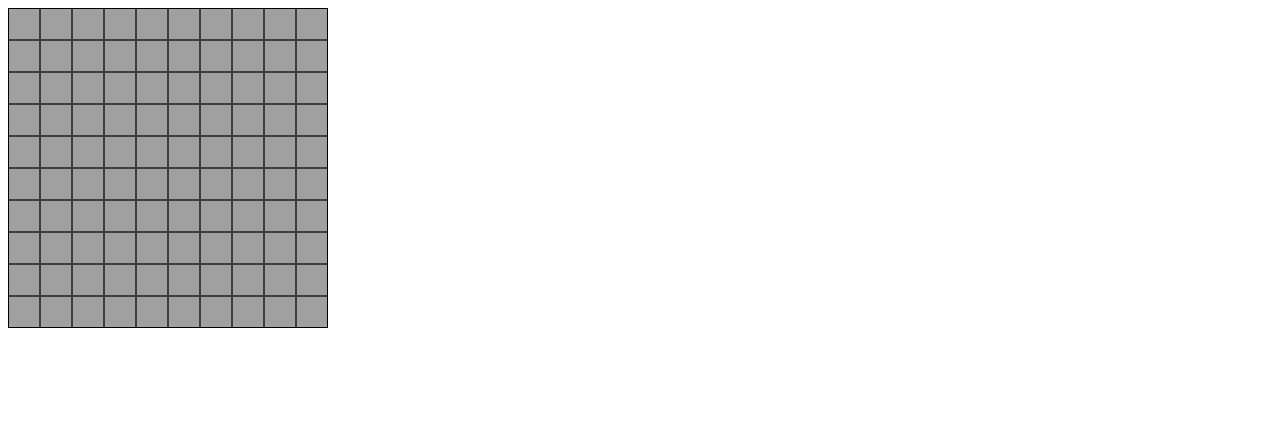
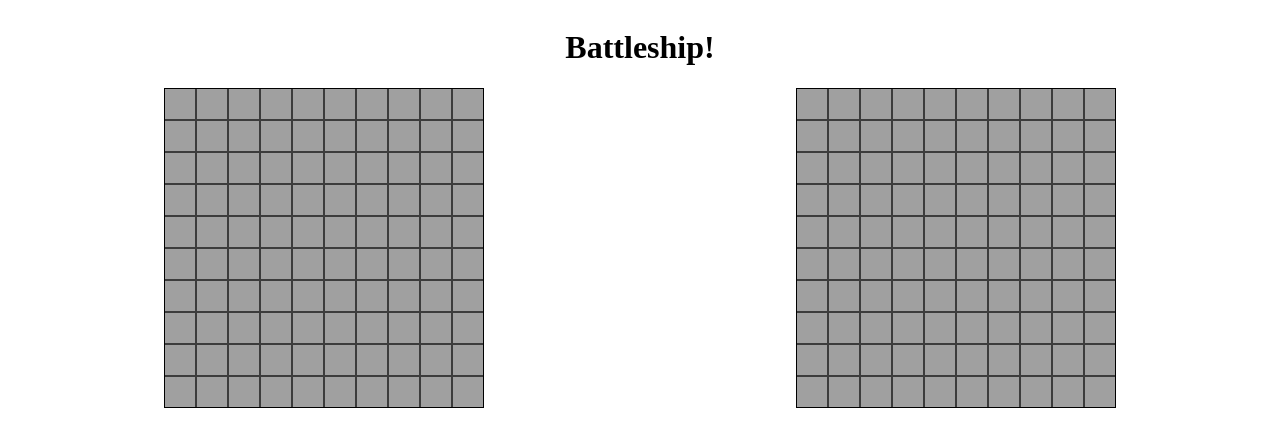
Before and after one commit to nhsegal/battleship, a website built with webpack: page src/template.html in a window 1280 px wide. Built offline with nearby package versions, Linux system fonts and the light colour scheme.

Commit message:
Index.js builds gameboards

```diff
--- a/package.json
+++ b/package.json
@@ -1,7 +1,6 @@
 {
   "name": "battleship",
   "version": "1.0.0",
-  "type": "module",
   "description": "",
   "main": "index.js",
   "scripts": {
--- a/src/index.js
+++ b/src/index.js
@@ -1,4 +1,17 @@
-import game from './gamePlay';
+//import game from './gamePlay';
 import './styles.css';
 
-console.log('here')
+const playerGameboard = document.getElementById('playerGameboard');
+const cpuGameboard = document.getElementById('cpuGameboard');
+
+const makeGameboard = function (someDiv){
+  for (let i = 0; i<100; i++){
+    let cell = document.createElement("div");
+    cell.id = someDiv.id+i;
+    //cell.addEventListener("click", null, options);
+    someDiv.append(cell);
+  }
+}
+
+makeGameboard(playerGameboard);
+makeGameboard(cpuGameboard);
--- a/src/styles.css
+++ b/src/styles.css
@@ -1,9 +1,12 @@
+body{
+  display: grid;
 
-#border{
+}
+.border{
  background-color: black;
  width: 320px;
 }
-#gameboard{
+.gameboard{
   background: rgb(60,60,60);
   display: grid;
   grid-template-columns: repeat(10, 30px);
@@ -11,7 +14,15 @@
   gap: 2px;
   border: 1px solid black;
 }
-#gameboard > div {
+.gameboard > div {
   background-color:  rgb(160,160,160);
   padding: 10px;
 }
+#top{
+  text-align: center;
+}
+#middle{
+  display: grid;
+  justify-items: center;
+  grid-template-columns: 1fr 1fr
+}
--- a/src/template.html
+++ b/src/template.html
@@ -1,117 +1,23 @@
 <!DOCTYPE html>
 <html lang="en">
   <head>
-  <meta charset="UTF-8">
-  <meta http-equiv="X-UA-Compatible" content="IE=edge">
-  <meta name="viewport" content="width=device-width, initial-scale=1.0">
+    <meta charset="UTF-8" />
+    <meta http-equiv="X-UA-Compatible" content="IE=edge" />
+    <meta name="viewport" content="width=device-width, initial-scale=1.0" />
     <title><%= htmlWebpackPlugin.options.title %></title>
-  <link rel="stylesheet" href="styles.css">
+    <link rel="stylesheet" href="styles.css" />
   </head>
   <body>
-  <div id="border">
-    <div id="gameboard">
-      <div></div>
-      <div></div>
-      <div></div>
-      <div></div>
-      <div></div>
-      <div></div>
-      <div></div>
-      <div></div>
-      <div></div>
-      <div></div>
-      <div></div>
-      <div></div>
-      <div></div>
-      <div></div>
-      <div></div>
-      <div></div>
-      <div></div>
-      <div></div>
-      <div></div>
-      <div></div>
-      <div></div>
-      <div></div>
-      <div></div>
-      <div></div>
-      <div></div>
-      <div></div>
-      <div></div>
-      <div></div>
-      <div></div>
-      <div></div>
-      <div></div>
-      <div></div>
-      <div></div>
-      <div></div>
-      <div></div>
-      <div></div>
-      <div></div>
-      <div></div>
-      <div></div>
-      <div></div>
-      <div></div>
-      <div></div>
-      <div></div>
-      <div></div>
-      <div></div>
-      <div></div>
-      <div></div>
-      <div></div>
-      <div></div>
-      <div></div>
-      <div></div>
-      <div></div>
-      <div></div>
-      <div></div>
-      <div></div>
-      <div></div>
-      <div></div>
-      <div></div>
-      <div></div>
-      <div></div>
-      <div></div>
-      <div></div>
-      <div></div>
-      <div></div>
-      <div></div>
-      <div></div>
-      <div></div>
-      <div></div>
-      <div></div>
-      <div></div>
-      <div></div>
-      <div></div>
-      <div></div>
-      <div></div>
-      <div></div>
-      <div></div>
-      <div></div>
-      <div></div>
-      <div></div>
-      <div></div>
-      <div></div>
-      <div></div>
-      <div></div>
-      <div></div>
-      <div></div>
-      <div></div>
-      <div></div>
-      <div></div>
-      <div></div>
-      <div></div>
-      <div></div>
-      <div></div>
-      <div></div>
-      <div></div>
-      <div></div>
-      <div></div>
-      <div></div>
-      <div></div>
-      <div></div>
-      <div></div>
+    <div id="top"><h1>Battleship!</h1></div>
+    <div id="middle">
+      <div class="border">
+        <div id="playerGameboard" class="gameboard"></div>
+      </div>
+      <div class="border">
+        <div id="cpuGameboard" class="gameboard"></div>
       </div>
     </div>
+
     <script src="index.js"></script>
   </body>
 </html>
--- a/webpack.config.js
+++ b/webpack.config.js
@@ -1,6 +1,5 @@
 const path = require("path");
 const HtmlWebpackPlugin = require('html-webpack-plugin');
-
 
 module.exports = {
   mode: "development",
```
Also changed, not shown: src/dom.js (+10 -0 lines), src/gamePlay.test.js (+3 -0 lines), dist/bundle.js (deleted), dist/bundle57bf2776baae1570505e.js (deleted), dist/bundlef8f94d38cf515fb89b32.js (added), dist/index.html, dist/main.js (deleted), dist/styles.css (deleted), 1 other file. Lines whose indentation alone changed are shown as unchanged.
